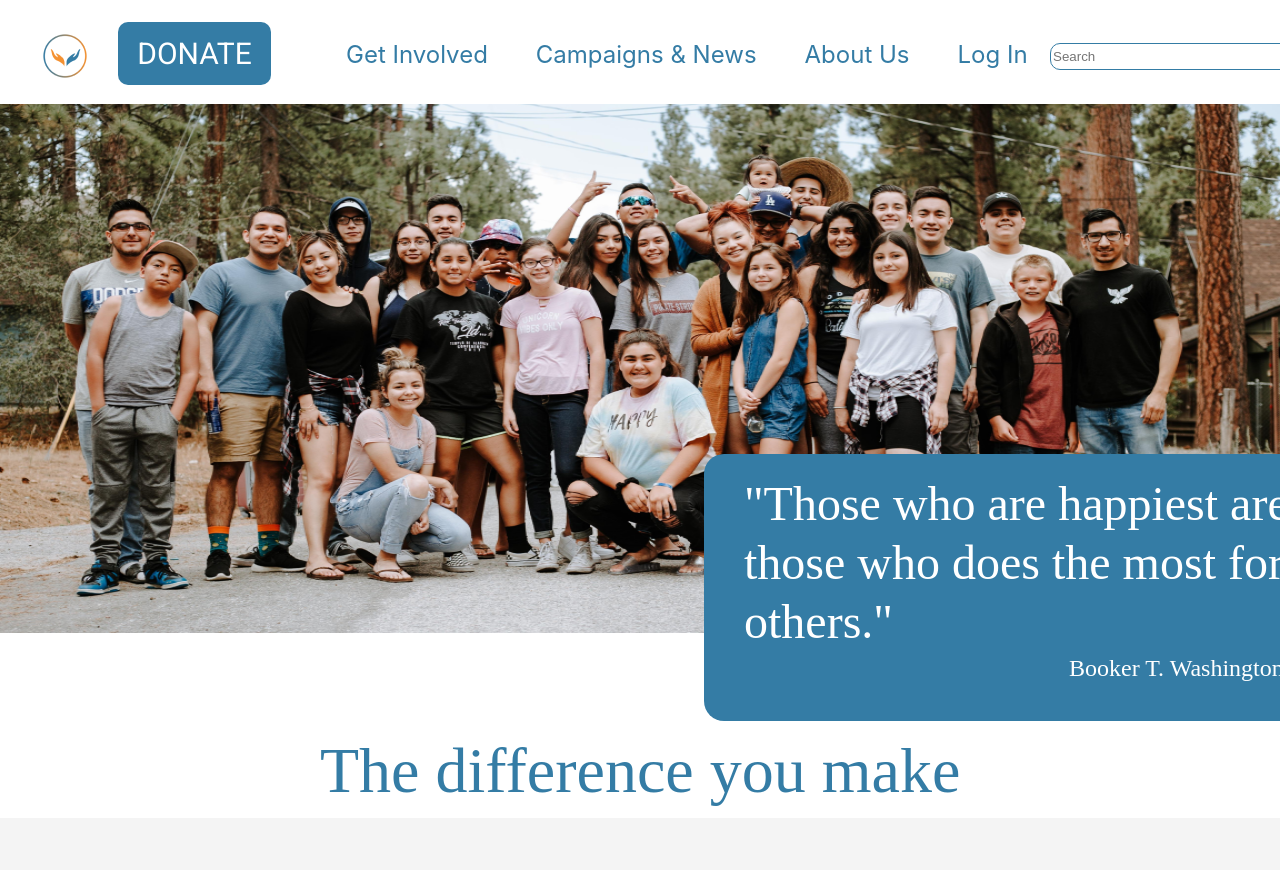
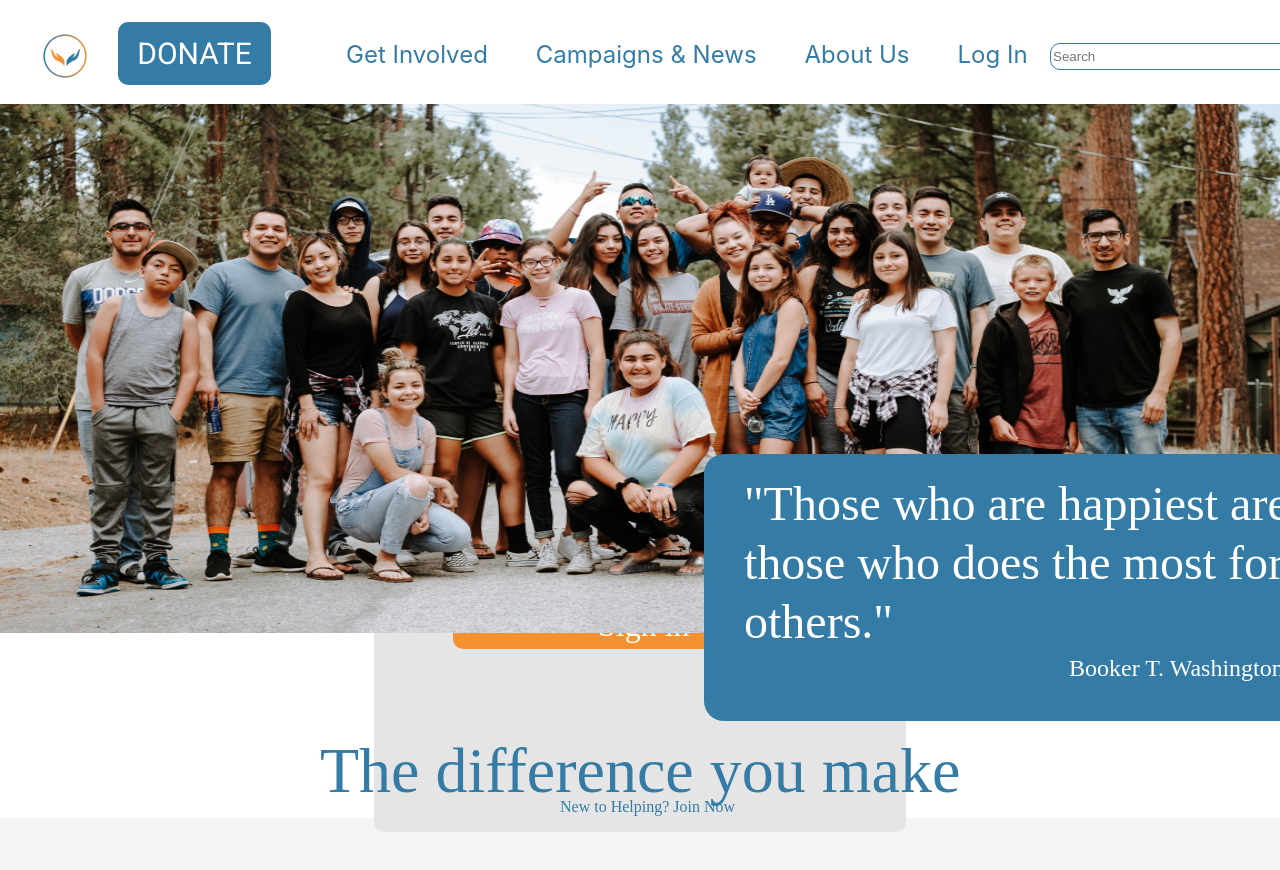
Before and after one commit to Dilekcn/charity, a React (Create React App) app: page /login in a window 1280 px wide. Shown: the top 870 px of the page. Built offline with nearby package versions, Linux system fonts and the light colour scheme.

Commit message:
react-router-dom installed

```diff
--- a/package.json
+++ b/package.json
@@ -9,6 +9,7 @@
     "react": "^17.0.1",
     "react-dom": "^17.0.1",
     "react-icons": "^4.2.0",
+    "react-router-dom": "^5.2.0",
     "react-scripts": "4.0.3",
     "web-vitals": "^1.0.1"
   },
--- a/src/components/App/App.js
+++ b/src/components/App/App.js
@@ -1,18 +1,24 @@
 import React from 'react';
-import './App.css'
+import { BrowserRouter as Router, Route, Switch } from 'react-router-dom';
+import './App.css';
 import Login from '../Auth/Login';
 import Footer from '../Footer/Footer';
 import Header from '../Header/Header';
 import NewsHomePage from '../News-HomePage/NewsHomePage';
 import SignUp from '../Auth/SignUp';
 
-
 export default function App() {
 	return (
-		<div>
-			<Header />
-			<NewsHomePage/>
-			<Footer />
-		</div>
+		<Router>
+			<div className="app">
+				<Header />
+				<NewsHomePage />
+				<Switch>
+					<Route path="/login" component={Login}/>
+					<Route path="/signup" component={SignUp}/>
+				</Switch>
+				<Footer />
+			</div>
+		</Router>
 	);
 }
--- a/src/components/Header/Header.js
+++ b/src/components/Header/Header.js
@@ -23,7 +23,7 @@ const Header = () => {
 						<a href="#aboutus">About Us</a>
 					</li>
 					<li>
-						<a href="#login">Log In</a>
+						<a href="login">Log In</a>
 					</li>
 				</ul>
 			</nav>
```
Also changed, not shown: 2 other files (tests, documents, lock files or other folders).
